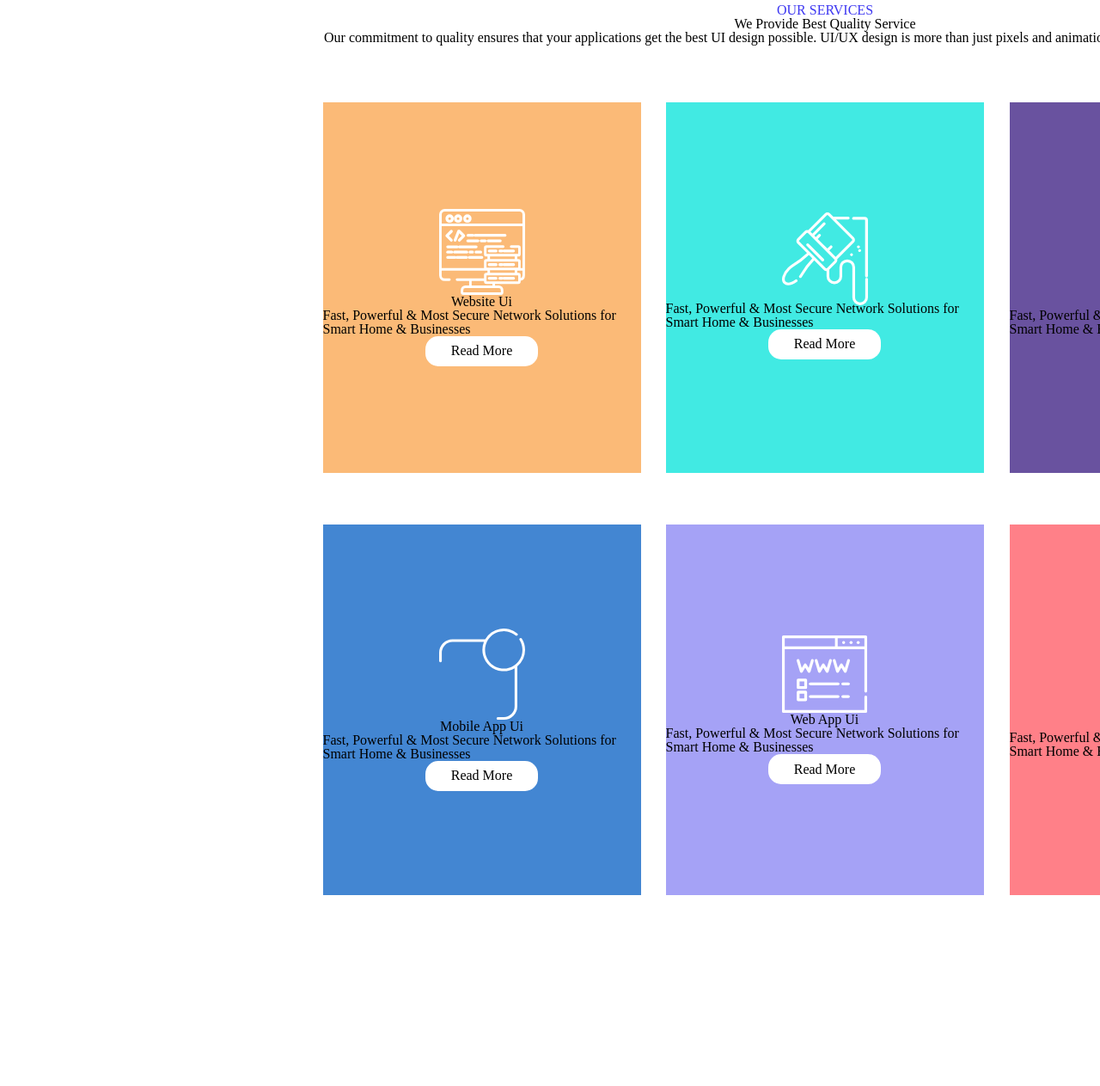
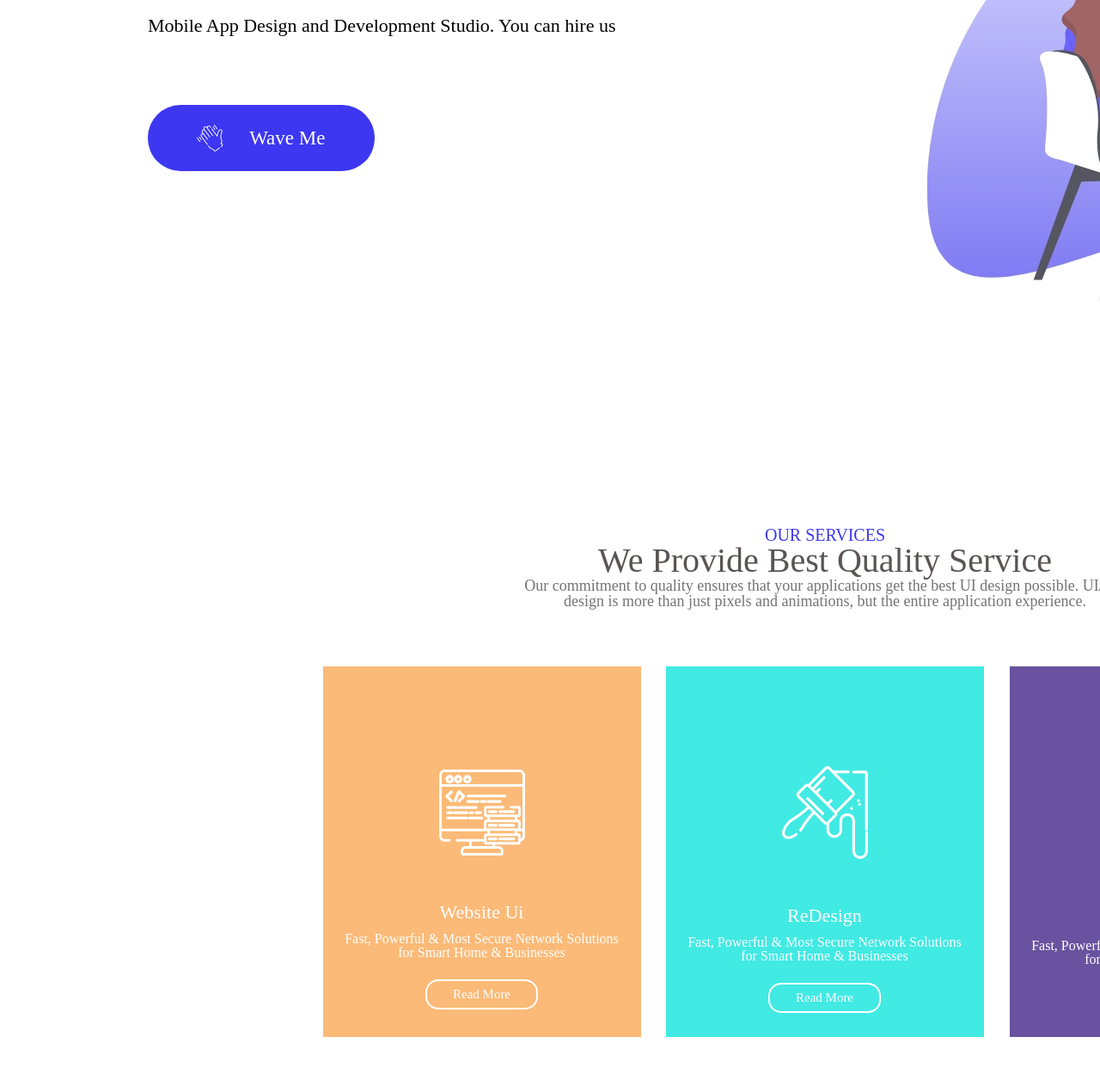
Before and after one commit to maiaup/lesson7, a plain HTML site: page index.html in a window 1280 px wide. Shown: the part 581-1844 px from the top of the page at 86% size. Before the commit the page ends 1622 px from the top, so only its background shows below. Drawn offline with Linux system fonts and the light colour scheme.

Commit message:
ყველაფერი ფონტების გარეშე+ვერ ვხვდები რატომ არის გაწელილი რეზოლუცია(რაღაც გამომრჩა)

```diff
--- a/css/style.css
+++ b/css/style.css
@@ -1,42 +1,85 @@
-/*.nav-ul {
-	display: inline-block;
-	margin-top: 30px;
+/*header*/
+.header {
+	margin-top: 64px;
+	margin-left: 132px;
+	margin-bottom: 277px;
+	display: flex;
+	justify-content: flex-start;
+	align-items: center;
+}
+.logo {
+	font-size: 32px;
+	margin-right: 730px;
+	display: flex;
+	flex-direction: column;
+	align-items: left;
+}
+.nav {
+	display: flex;
+	flex-direction: row;
+	align-items: left;
+}
+.nav-ul {
 	text-transform: uppercase;
-	margin-right: 287px;
 	color: #3D37F1;
 	font-size: 20px;
 }
-.logo {
-	margin-left: 132px;
-	height: 39px;
-}
 .nav-li {
 	margin-left: 50px;
-} */
-
-/*section*/
+	display: inline-flex;
+	flex-direction: row-reverse;
+}
+/*section1*/
 .container1 {
 	width: 1920px;
-	width: 1187px;
-	margin: 0 auto;
+	/*height: 1187px;
+	/*margin-top: 384px;*/
 	display: flex;
-	justify-content: space-between;
+	justify-content: center;
 }
 .left-block {
 	width: 636px;
 	height: 500px;
 	margin-left: 132px;
+	margin-right: 271px;
 	display: flex;
+	flex-direction: column;
+	align-items: left;
+}
+.p1 {
+	font-size: 78px;
+	color: #534D4D;
+}
+.text1-1 {
+	width: 602px;
+	height: 103px;
+	margin-top: 39px;
+	font-size: 22px;
+}
+.icon-img1 {
+	width: 263.67px;
+	height: 76.77px;
+	background-color: #3D37F1;
+	font-size: 23px;
+	color: #FFFFFF;
+	border-radius: 38px;
+	display: flex;
+	flex-direction: row;
+	align-items: center;
 	justify-content: center;
-	align-items: left;
-	flex-direction: column;
+}
+.img1 {
+	width: 30.29px;
+	height: 30.97px;
+	margin-right: 30.71px;
 }
 .right-block {
 	width: 801px;
 	height: 499px;
 	display: flex;
-	justify-content: center;
-	align-items: center;
+	justify-content: space-around;
+	margin-bottom: 288.89px;
+
 }
 .banner {
 	width: 801px;
@@ -45,70 +88,58 @@
 /*section2*/
 .container2 {
 	width: 1920px;
-	margin: 0 auto;
+	height: 1443px;
+	/*margin: 0 auto;*/
 }
 .text-block {
+	display: flex;
+	flex-direction: column;
+	align-items: center;
+}
+.p2 {
+	font-size: 20px;
+	color: #3D37F1;
+}
+.p2-1 {
+	font-size: 40px;
+	color: #5A5454;
+	display: flex;
+	flex-direction: column;
+	align-items: center;
+}
+.p2-2 {
+	width: 712px;
+	font-size: 18px;
+	color: #747474;
+	display: flex;
+	text-align: center;
+	/*align-items: center;*/
+}
+.block-line1 {
 	width: 1920px;
-	justify-content: center;
-}
-.h5 {
-	size: 20px;
-	color: #3D37F1;
-	margin-top: 85px;
+	margin-top: 67px;
 	display: flex;
 	justify-content: center;
 	align-items: center;
 }
-.p2-1 {
-
-	size: 40px;
-	color: ##5A5454;
-	display: flex;
-	justify-content: center;
-	align-items: center;
-}
-.p2-2 {
-	display: flex;
-	size: 18px;
-	color: ##747474;
-	justify-content: center;
-	align-items: center;
-}
-.block-line1 {
-	margin-top: 67px;
-	width: 1920px;
-	display: flex;
-	justify-content: center;
-	align-items: center;
-}
-.website {
+.website, .redisign, .application {
 	width: 370px;
 	height: 431px;
 	background-color: #FBBA77;
-	margin-right: 29px;
+	color: #FFFFFF;
+	/*margin-right: 29px;*/
 	display: flex;
 	justify-content: center;
 	align-items: center;
 	flex-direction: column;
 }
 .redisign {
-	width: 370px;
-	height: 431px;
 	background-color: #41EAE3;
+	margin-left: 29px;
 	margin-right: 30px;
-	display: flex;
-	justify-content: center;
-	align-items: center;
-	flex-direction: column;
 }
 .application {
-	width: 370px;
-	height: 431px;
 	background-color: #69529F;
-	display: flex;
-	justify-content: center;
-	align-items: center;
-	flex-direction: column;
 }
 .block-line2 {
 	margin-top: 60px;
@@ -116,53 +147,64 @@
 	display: flex;
 	justify-content: center;
 }
-.mobile-app {
+.mobile-app, .web-app, .web-elements {
 	width: 370px;
 	height: 431px;
 	background-color: #4386D2;
-	margin-right: 29px;
-	display: flex;
-	justify-content: center;
-	align-items: center;
-	flex-direction: column;
-
-}
-.web-app {
-	width: 370px;
-	height: 431px;
-	background-color: #A5A2F6;
-	margin-right: 30px;
 	display: flex;
 	justify-content: center;
 	align-items: center;
 	flex-direction: column;
 }
+.web-app {
+	background-color: #A5A2F6;
+	margin-left: 29px;
+	margin-right: 30px;
+}
 .web-elements {
-	width: 370px;
-	height: 431px;
 	background-color: #FF8088;
+}
+.pic1, .pic2-1, .pic2-2, .pic2-3 {
+	width: 100px;
+	margin-top: 88px;
+	/*margin-left: 134px;*/
 	display: flex;
 	justify-content: center;
 	align-items: center;
-	flex-direction: column;
 }
-.pic1 {
+.pic2-1 {
+	margin-top: 73px;
+}
+.pic2-2 {
+	margin-top: 92px;
+}
+.pic2-3 {
+	margin-top: 87px;
+}
+.block-text1 {
+	margin-top: 55.04px;
+	font-size: 22px;
+	color: #FFFFFF;
+}
+.block-text2 {
+	width: 328px;
+	margin-top: 12.11px;
+	margin-bottom: 22.95px;
+	font-size: 16px;
+	color: #FFFFFF;
 	display: flex;
-	justify-content: center;
-	align-items: center;
-	width: 100px;
-	height: 99.89px;
-
+	text-align: center;
 }
 .icon-box {
 	width: 131px;
 	height: 35px;
-	background-color: #FFFFFF;
+	border: 2px solid #FFFFFF;
+	font-size: 15px;
+	color: #FFFFFF;
 	border-radius: 15px;
 	display: flex;
 	justify-content: center;
 	align-items: center;
-
 }
 /*.border {
 	border-color: #3D37F1;
--- a/index.html
+++ b/index.html
@@ -6,13 +6,13 @@
 	<link rel="icon" href="images/icon.jpg" type="images" sizes="16x16">
 	<link rel="stylesheet" type="text/css" href="css/reset.css">
 	<link rel="stylesheet" type="text/css" href="css/style.css">
-	<link rel="icon" href="icon.jpg" type="images/">
 </head>
-<body><!--
+<body>
 	<header>
-		<div class="header">Web UiExpert
-			<div class="logo">
-				<nav class="nav">
+		<div class="header">
+			<div class="logo">Web UiExpert</div>
+			<div class="nav">
+				<nav>
 					<ul class="nav-ul">
 						<li class="nav-li"> home </li>
 						<li class="nav-li"> portfolio </li>
@@ -23,14 +23,17 @@
 				</nav>
 	   		 </div>
 	   	</div>
-	</header> -->
+	</header>
 	<section>
 		<div class="container1">
 			<div class="left-block">
-				<h2>Provide You best Best Ui Service</h2>
-				<p>Mobile App Design and Development Studio. You can hire us</p>
-				<div>
-					<img src="">
+				<div class="p1"><p>Provide You best</p>
+				<p>Best Ui Service</p></div>
+				<div class="text1-1">
+					<p>Mobile App Design and Development Studio. You can hire us</p>
+				</div>
+				<div class="icon-img1">
+					<img src="images/hand.png" class="img1" alt="hand">
 					<p>Wave Me</p>
 				</div>
 			</div>
@@ -40,54 +43,54 @@
 		</div>
 	</section>
 
-	<section >
+	<section>
 		<div class="container2">
 			<div class="text-block">
-				<h5 class="h5">OUR SERVICES</h5>
-				<p class="p2-1">We Provide Best Quality Service</p>
-				<p class="p2-2">Our commitment to quality ensures that your applications get the best UI design possible. UI/UX design is more than just pixels and animations, but the entire application experience.</p>
+				<div class="p2"><p>OUR SERVICES</p></div>
+				<div class="p2-1"><p>We Provide Best Quality Service</p></div>
+				<div class="p2-2"><p>Our commitment to quality ensures that your applications get the best UI design possible. UI/UX design is more than just pixels and animations, but the entire application experience.</p></div>
 			</div>
 			<div class="block-line1">
 				<div class="website">
 					<div class="pic1"><img src="images/pic1.svg" alt="website"> </div>
-					<h4>Website Ui</h4>
-					<p>Fast, Powerful & Most Secure Network Solutions for Smart Home & Businesses</p>
+					<div class="block-text1">Website Ui</div>
+					<div class="block-text2">Fast, Powerful & Most Secure Network Solutions for Smart Home & Businesses</div>
 					<div class="icon-box">Read More</div>
 				</div>
 				<div class="redisign">
-					<div  class="pic1"><img src="images/pic2.svg" alt="redisign"></div>
-					<p>Fast, Powerful & Most Secure Network Solutions for Smart Home & Businesses</p>
+					<div class="pic1"><img src="images/pic2.svg" alt="redisign"></div>
+					<div class="block-text1">ReDesign</div>
+					<div class="block-text2"><p>Fast, Powerful & Most Secure Network Solutions for Smart Home & Businesses</p></div>
 					<div class="icon-box">Read More</div>
 				</div>
 				<div class="application">
 					<div  class="pic1"><img src="images/pic3.svg" alt="application"></div>
-					<p>Website Ui</p>
-					<p>Fast, Powerful & Most Secure Network Solutions for Smart Home & Businesses</p>
+					<div class="block-text1"><p>Application Ui</p></div>
+					<div class="block-text2"><p>Fast, Powerful & Most Secure Network Solutions for Smart Home & Businesses</p></div>
 					<div class="icon-box">Read More</div>
 				</div>
 			</div>
 			<div class="block-line2">
 				<div class="mobile-app">
-					<img src="images/pic4.svg" alt="application">
-					<p>Mobile App Ui</p>
-					<p>Fast, Powerful & Most Secure Network Solutions for Smart Home & Businesses</p>
+					<div class="pic2-1"><img src="images/pic4-1.svg" alt="application"></div>
+					<div class="block-text1"><p>Mobile App Ui</p></div>
+					<div class="block-text2"><p>Fast, Powerful & Most Secure Network Solutions for Smart Home & Businesses</p></div>
 					<div class="icon-box">Read More</div>
 				</div>
 				<div class="web-app">
-					<img src="images/pic5.svg" alt="application">
-					<p>Web App Ui</p>
-					<p>Fast, Powerful & Most Secure Network Solutions for Smart Home & Businesses</p>
+					<div class="pic2-2"><img src="images/pic5.svg" alt="application"></div>
+					<div class="block-text1"><p>Web App Ui</p></div>
+					<div class="block-text2"><p>Fast, Powerful & Most Secure Network Solutions for Smart Home & Businesses</p></div>
 					<div class="icon-box">Read More</div>
 				</div>
 				<div class="web-elements">
-					<img src="images/pic6.svg" alt="application">
-					<p>Web Elements</p>
-					<p>Fast, Powerful & Most Secure Network Solutions for Smart Home & Businesses</p>
+					<div class="pic2-3"><img src="images/pic6.svg" alt="application"></div>
+					<div class="block-text1"><p>Web Elements</p></div>
+					<div class="block-text2"><p>Fast, Powerful & Most Secure Network Solutions for Smart Home & Businesses</p></div>
 					<div class="icon-box">Read More</div>
 				</div>
 			</div>
 		</div>
 	</section>
-
 </body>
 </html>
```
Also changed, not shown: css/reset.css (line endings or trailing spaces), images/hand.png (added), images/pic4-1.svg (added).
